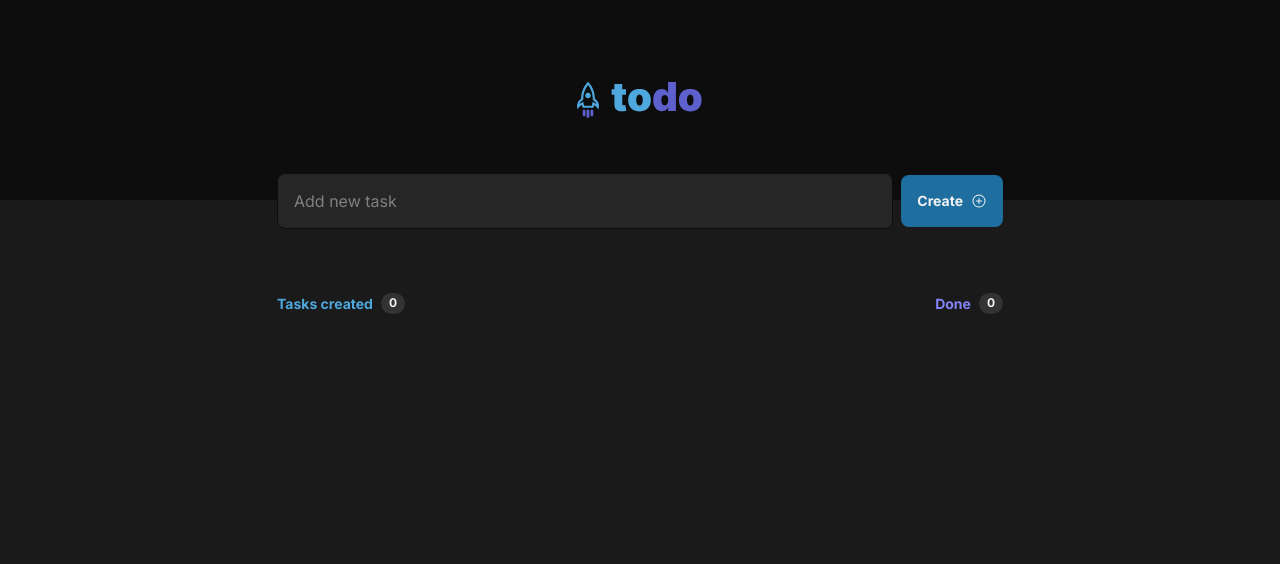
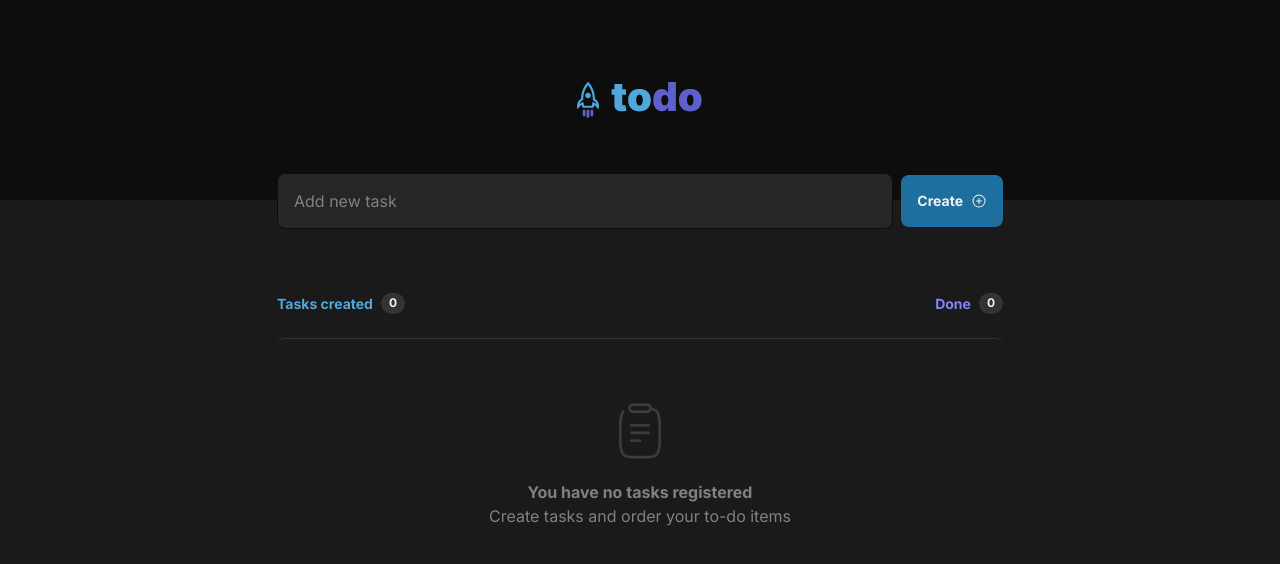
Before and after one commit to arthurrios/todolist-web, a React (Vite) app: page / in a window 1280 px wide. Shown: the top 564 px of the page. Built offline with nearby package versions, Linux system fonts and the light colour scheme.

Commit message:
feat: add EmptyContainer

```diff
--- a/src/App.module.css
+++ b/src/App.module.css
@@ -16,4 +16,6 @@ main {
   display: flex;
   flex-direction: row;
   justify-content: space-between;
+
+  margin-bottom: 1.5rem;
 }
--- a/src/App.tsx
+++ b/src/App.tsx
@@ -5,8 +5,12 @@ import { Header } from './components/Header'
 import { Input } from './components/Input'
 import { PlusCircle } from '@phosphor-icons/react'
 import { TaskCount } from './components/TaskCount'
+import { useState } from 'react'
+import { EmptyContainer } from './components/EmptyContainer'
 
 export function App() {
+  const [tasks, setTasks] = useState([])
+
   return (
     <div>
       <Header />
@@ -21,6 +25,8 @@ export function App() {
           <TaskCount type="created" count={0} />
           <TaskCount type="done" count={0} />
         </div>
+
+        {tasks.length === 0 && <EmptyContainer />}
       </main>
     </div>
   )
--- /dev/null
+++ b/src/components/EmptyContainer.module.css
@@ -0,0 +1,19 @@
+.container {
+  text-align: center;
+
+  padding: 4rem 1.5rem;
+  border-radius: 8px;
+  border-top: 1px solid var(--gray-400);
+
+  color: var(--gray-300);
+}
+
+p {
+  margin-top: 1rem;
+  font-weight: bold;
+  margin-bottom: 0.125rem;
+}
+
+span {
+  font-weight: regular;
+}
--- /dev/null
+++ b/src/components/EmptyContainer.tsx
@@ -0,0 +1,12 @@
+import styles from './EmptyContainer.module.css'
+import Clipboard from '../assets/clipboard.svg'
+
+export function EmptyContainer() {
+  return (
+    <div className={styles.container}>
+      <img src={Clipboard} alt="Clipboard Vector" />
+      <p>You have no tasks registered</p>
+      <span>Create tasks and order your to-do items</span>
+    </div>
+  )
+}
```
